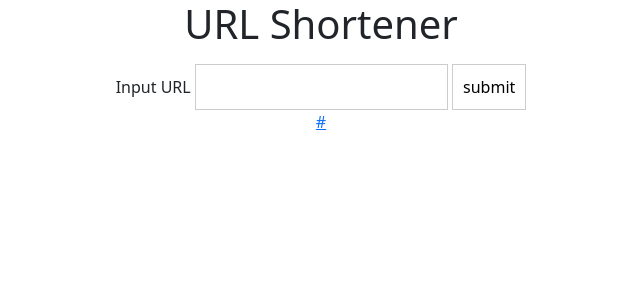
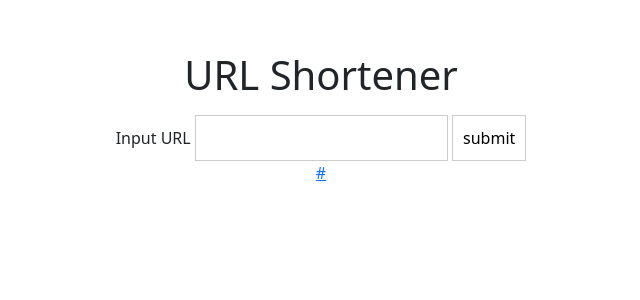
Before and after one commit to dartbill/URLShortener, a Flask app: template templates/index.html in a window 1280 px wide. Shown: the top 300 px of the page, without its empty margins (319-959 px from the left). Run offline with Flask 2, Linux system fonts and the light colour scheme; the template is opened without the code that fills it: most values are stand-ins (such as "Sample title", 1, 10 or a date in 2020); parts of the project's set-up code (start-up, migrations or seed data) failed here and were passed over.

Commit message:
minor css change

```diff
--- a/static/styles/main.css
+++ b/static/styles/main.css
@@ -7,6 +7,7 @@ body {
     max-width: 600px ;
     text-align: center;
     margin: 0 auto;
+    margin-top: 4%;
 }
 
 input {
```
